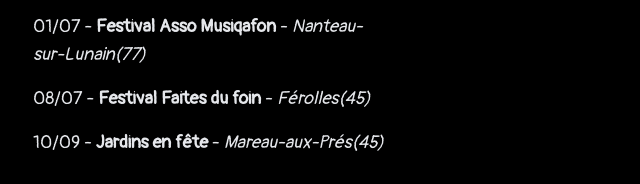
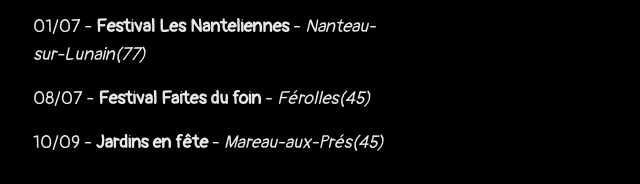
Before and after one commit to guizput/the-gig, a website built with Parcel: page index.html in a window 1280 px wide. Shown: the part 2591-2775 px from the top of the page, 239-879 px from the left. Built offline with nearby package versions, Linux system fonts and the light colour scheme.

Commit message:
update[dates]: les nanteliennes

```diff
--- a/index.html
+++ b/index.html
@@ -227,7 +227,9 @@
             01/07 -
             <b
               >Festival
-              <a href="https://www.facebook.com/musiqafon">Asso Musiqafon</a></b
+              <a href="https://www.facebook.com/musiqafon"
+                >Les Nanteliennes</a
+              ></b
             >
             - <em>Nanteau-sur-Lunain(77)</em>
           </li>
```
